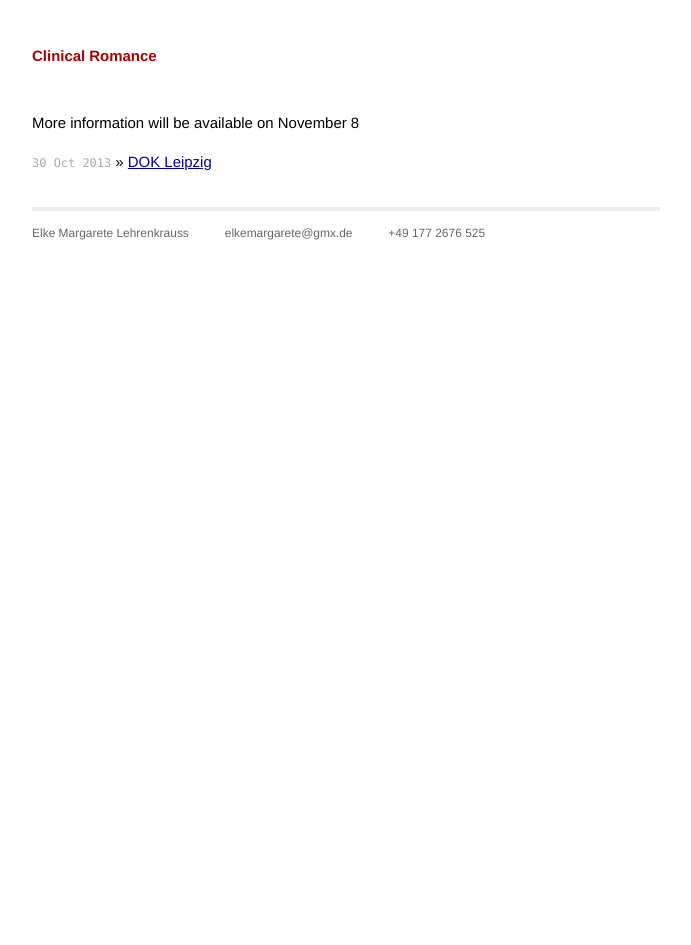
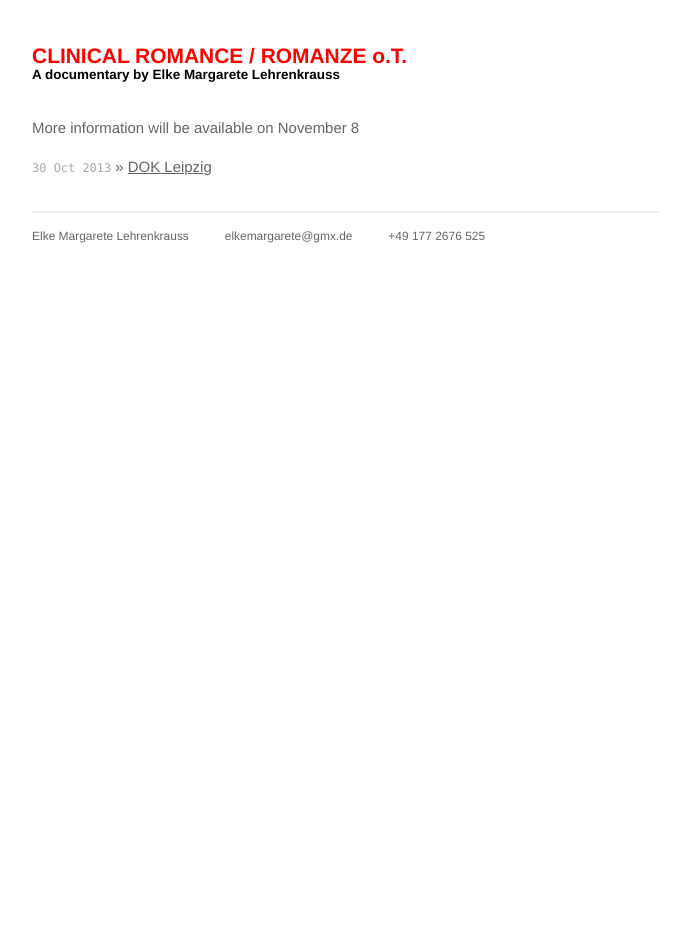
Before and after one commit to elkle/clinical-romance, a Jekyll site: the page built from index.html, in a window 1280 px wide. Shown: the whole page, without its empty margins (294-985 px from the left). Built offline with Jekyll 4.4.1, drawn with Linux system fonts in a browser that asks for light colours; Markdown is read by kramdown in place of the engine named in the settings.

Commit message:
ENH: improve style

```diff
--- a/_layouts/default.html
+++ b/_layouts/default.html
@@ -17,7 +17,9 @@
 
         <div class="site">
           <div class="header">
-            <h1 class="title"><a href="/">{{ site.name }}</a></h1>
+            <h1 class="title"><a href="/">CLINICAL ROMANCE / ROMANZE o.T.</a></h1>
+            <!-- <a class="extra" href="/">home</a> -->
+            <h2 class="title"><a href="/">A documentary by Elke Margarete Lehrenkrauss</a></h2>
             <!-- <a class="extra" href="/">home</a> -->
           </div>
 
--- a/css/main.css
+++ b/css/main.css
@@ -13,8 +13,9 @@
 html, body { height: 100%; }
 
 body {
+  color: #666666;
   background-color: #FFF;
-  font: 13.34px Helvetica, Arial, sans-serif;
+  font: 13.34px Helvetica, sans-serif;
   font-size: small;
   text-align: center;
 }
@@ -25,9 +26,9 @@ h1, h2, h3, h4, h5, h6 {
 h1 { margin-bottom: 1em; }
 p { margin: 1em 0; }
 
-a         { color: #00a; }
-a:hover   { color: #000; }
-a:visited { color: #a0a; }
+a         { color: #666666; }
+a:hover   { color: #CCCCCC; }
+a:visited { color: #666666; }
 
 /*****************************************************************************/
 /*
@@ -70,16 +71,33 @@ ul.posts span {
 
 .site .header h1.title {
   display: inline-block;
-  margin-bottom: 2em;
+  margin-bottom: 0em;
 }
 
+
+.site .header h2.title {
+/*  display: inline-block;
+*/
+margin-top: -.4em;
+margin-bottom: 2em;
+}
+
+
+
 .site .header h1.title a {
-  color: #a00;
+  color: #FF0000;
+  font-size: 140%
 }
 
 .site .header h1.title a:hover {
   color: #000;
 }
+
+.site .header h2.title a {
+  color: #000000;
+  font-size: 90%
+}
+
 
 .site .header a.extra {
   color: #aaa;
@@ -87,7 +105,7 @@ ul.posts span {
 }
 
 .site .header a.extra:hover {
-  color: #000;
+  color: #666666;
 }
 
 .site .meta {
@@ -96,8 +114,8 @@ ul.posts span {
 
 .site .footer {
   font-size: 80%;
-  color: #666;
-  border-top: 4px solid #eee;
+  color: #666666;
+  border-top: 2px solid #eee;
   margin-top: 2em;
   overflow: hidden;
 }
```
